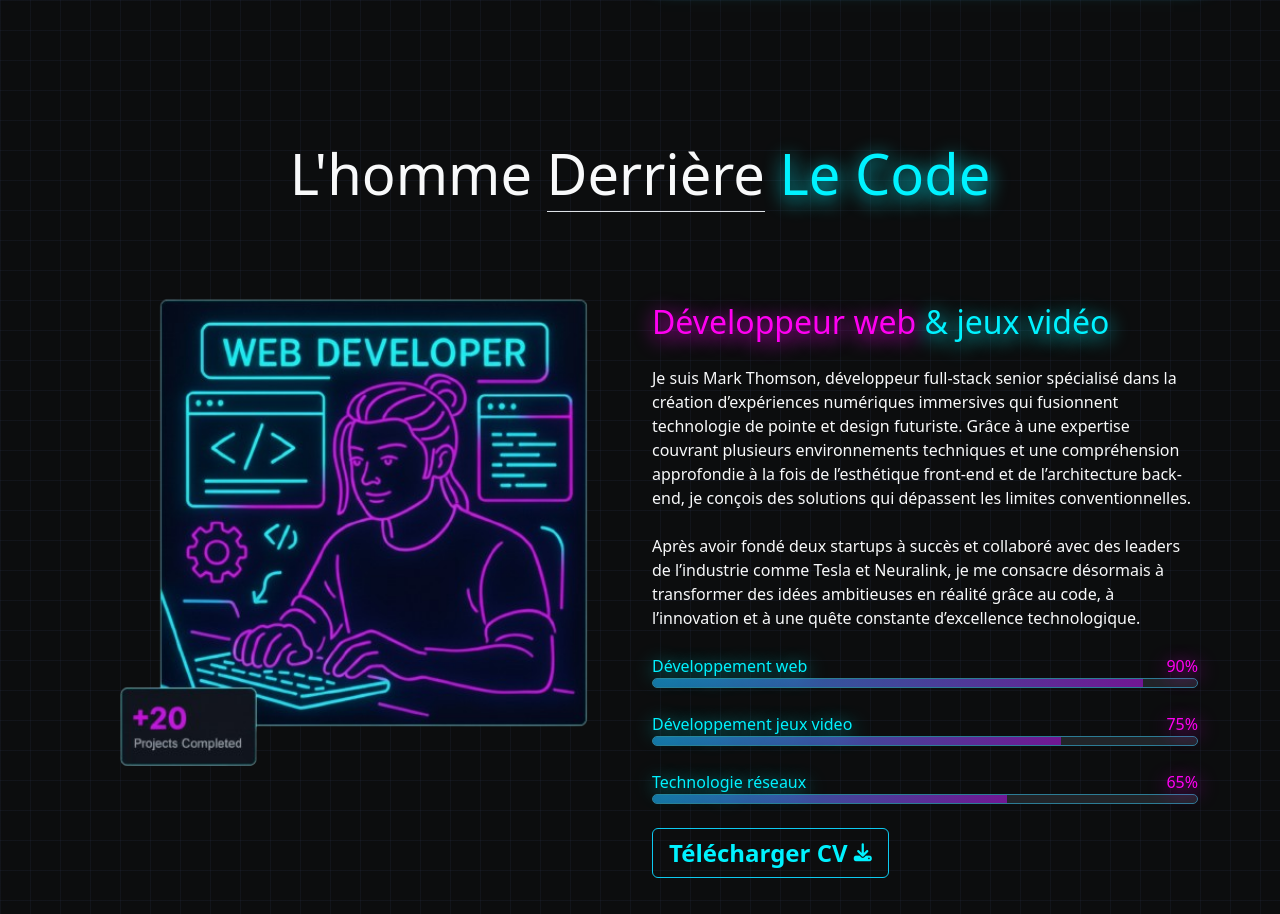
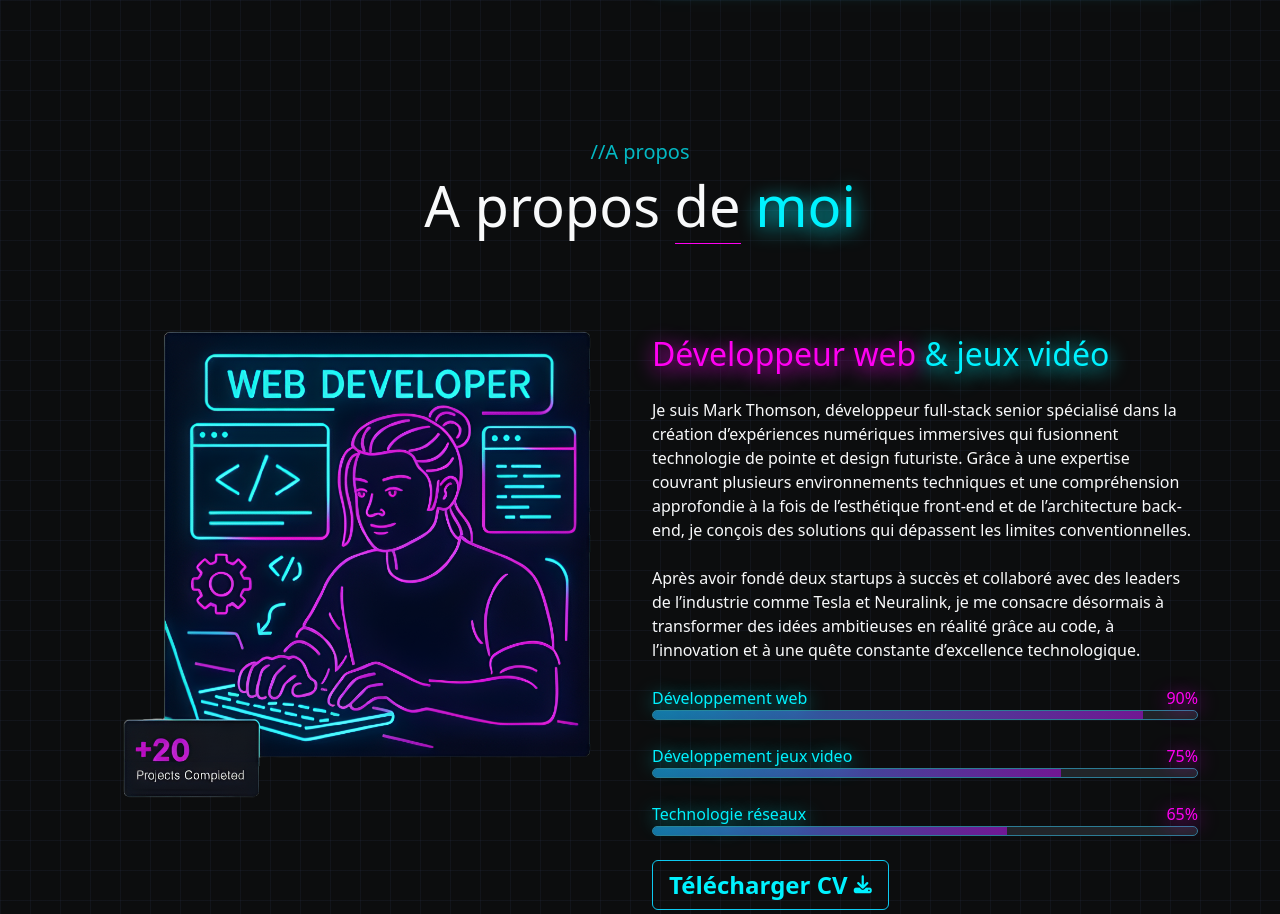
Before and after one commit to passaleph/CV, a website: page index.html in a window 1280 px wide. Shown: the part 660-1574 px from the top of the page. Drawn offline with nearby package versions, Linux system fonts and the light colour scheme.

Commit message:
image net
j'ai rendu l"image net et supprime des image qui servait a rien

```diff
--- a/index.html
+++ b/index.html
@@ -87,10 +87,11 @@
     </div>
         <section class=" container" id="a-propos">
             <div class="bg-sucess mb-5">
-                <h1 class="display-4 text-center ">L'homme <span class="border-bottom ">Derrière</span><span class="neon-bleu"> Le Code</span></h1>
+                <h5 class="text-center text-primary opacity-75">//A propos</h5>
+                <h1 class="display-4 text-center ">A propos <span class="border-bottom border-secondary ">de</span><span class="neon-bleu"> moi</span></h1>
                 <div class="row mt-5">
                     <div class="col-12 col-md-6">
-                        <img src="./images/personnage.png" alt="une illustration de moi en néon" class="img-fluid w-100">
+                        <img src="./images/personnage_fond.png" alt="une illustration de moi en néon" class="img-fluid w-100">
                     </div>
                     <div class="col-12 col-md-6 mt-5">
                         <h2 class="neon-rose">Développeur web <span id ="Span&"class="">&</span>  <span  class="neon-bleu">jeux vidéo</span></h2>
```
Also changed, not shown: images/personnage-fond.png (deleted), images/personnage.png (deleted), images/personnage1.png (deleted), images/personnage_fond.png (added).
